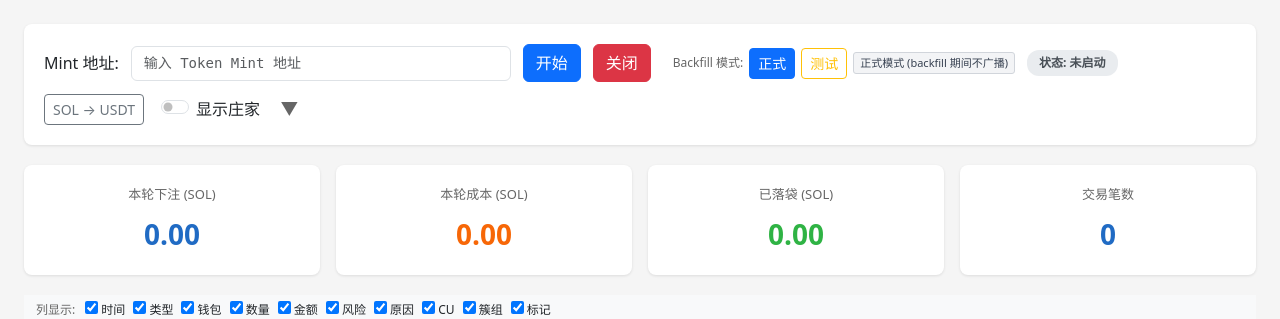
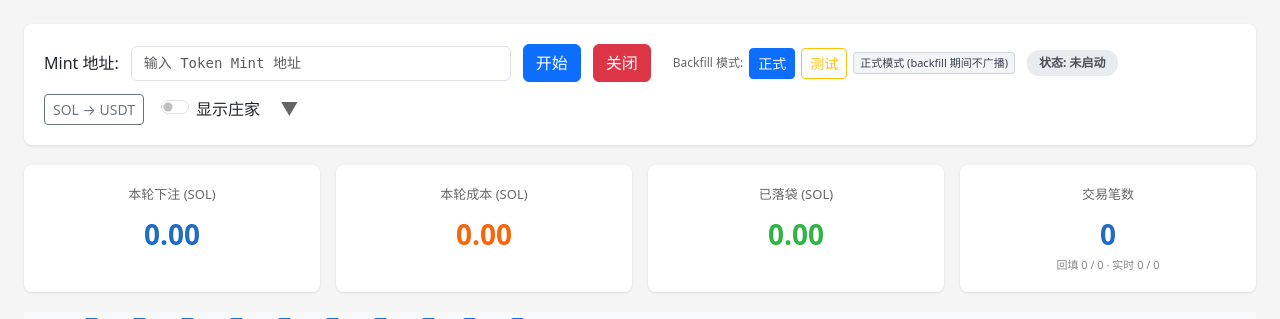
Before and after one commit to curtdk/fastapiGmgn, a FastAPI app: page /trade in a window 1280 px wide. Shown: the top 319 px of the page. Run offline with FastAPI, Linux system fonts and the light colour scheme; parts of the project's set-up code (start-up, migrations or seed data) failed here and were passed over.

Commit message:
增加查看 交易数量

```diff
--- a/app/routes/cluster_api.py
+++ b/app/routes/cluster_api.py
@@ -401,6 +401,9 @@ async def api_update_cluster_type(name: str, request: Request):
     try:
         body = await request.json()
         new_cluster_type = body.get("cluster_type", "unknown")
+        # 只允许 dealer/retail/unknown，拒绝 undefined 等无效值
+        if new_cluster_type not in ("dealer", "retail", "unknown"):
+            return JSONResponse({"error": "无效簇组类型，可选: dealer/retail/unknown"}, status_code=400)
         judgment_type = body.get("judgment_type", "manual")
         mint = body.get("mint", "")  # 需要传入 mint 才能调用 include_retail
 
--- a/app/templates/trade_live.html
+++ b/app/templates/trade_live.html
@@ -178,6 +178,7 @@
       <div class="metric-card">
         <div class="label">交易笔数</div>
         <div class="value" id="metricCount">0</div>
+        <div class="value-sub" id="metricCountSub" style="font-size:11px; color:#888; margin-top:2px; line-height:1.4;">回填 0 / 0 · 实时 0 / 0</div>
       </div>
     </div>
 
@@ -370,7 +371,7 @@
             <div class="col-md-4">
               <label>类型：</label>
               <select id="cdmClusterTypeSelect" class="form-select form-select-sm">
-                <option value="undefined">未定义</option>
+                <option value="unknown">未定义</option>
                 <option value="retail">散户</option>
                 <option value="dealer">庄家</option>
               </select>
@@ -668,6 +669,15 @@ function updateMetrics(data) {
   document.getElementById('metricCost').textContent = fmtSolValue(data.current_cost, isUsdt ? 2 : 4);
   document.getElementById('metricProfit').textContent = fmtSolValue(data.realized_profit, isUsdt ? 2 : 4);
   document.getElementById('metricCount').textContent = data.trade_count || 0;
+  // 拆分：回填 拉取/已算 · 实时 拉取/已算
+  const rpc = data.rpc_count || 0;
+  const ws = data.ws_count || 0;
+  const rpcIdx = data.backfill_processed || 0;
+  const wsIdx = data.ws_processed || 0;
+  const subEl = document.getElementById('metricCountSub');
+  if (subEl) {
+    subEl.textContent = `回填 ${rpc} / ${rpcIdx} · 实时 ${ws} / ${wsIdx}`;
+  }
 }
 
 function updateStatus(data) {
```
Also changed, not shown: app/services/trade_processor.py (+20 -1 lines), 1 other file.
